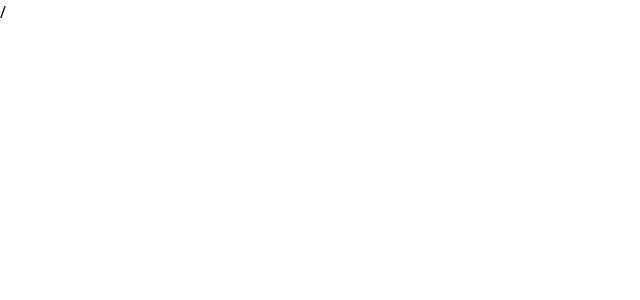
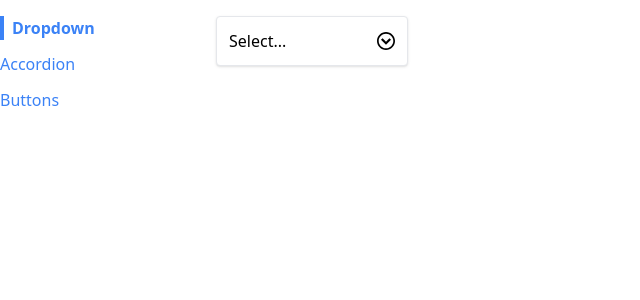
Before and after one commit to frenchie43972/components, a React (Create React App) app in the folder components/: page / in a window 1280 px wide. Shown: the top 300 px of the page, without its empty margins (0-640 px from the left). Built offline with nearby package versions, Linux system fonts and the light colour scheme.

Commit message:
finished navigation

```diff
--- a/components/src/App.js
+++ b/components/src/App.js
@@ -1,8 +1,26 @@
-import { useState } from 'react';
+import Sidebar from './components/Sidebar';
+import Route from './components/Route';
+import AccordionPage from './pages/AccordionPage';
+import DropdownPage from './pages/DropdownPage';
+import ButtonPage from './pages/ButtonPage';
 
 function App() {
     return (
-        <div></div>
+        <div className='container mx-auto grid grid-cols-6 gap-4 mt-4'>
+            <Sidebar />
+            <div className='col-span-5'>
+                <Route path="/accordion">
+                    <AccordionPage />
+                </Route>
+                <Route path="/">
+                    <DropdownPage />
+                </Route>
+                <Route path="/buttons">
+                    <ButtonPage />
+                </Route>
+            </div>
+        </div>
+
     );
 
 }
--- /dev/null
+++ b/components/src/components/Link.js
@@ -0,0 +1,32 @@
+import classNames from 'classnames';
+import useNavigation from '../hooks/use-navigation';
+
+// the 'to' prop tells us the path we want to navigate to
+// the 'children' prop will contain text inside the anchor tag
+function Link({ to, children, className, activeClassName }) {
+  // use the 'navigate' function from the navigation context in order to
+  // get the links ready for navigating the app
+  const { navigate, currentPath } = useNavigation();
+
+  const classes = classNames(
+    'text-blue-500',
+    className,
+    currentPath === to && activeClassName
+  );
+
+  const handleClick = (event) => {
+    if (event.metaKey || event.ctrlKey) {
+      return;
+    }
+    event.preventDefault();
+
+    navigate(to);
+  };
+
+  return (
+    <a className={classes} href={to} onClick={handleClick}>{children}</a>
+  );
+
+};
+
+export default Link;
--- /dev/null
+++ b/components/src/components/Route.js
@@ -0,0 +1,15 @@
+import useNavigation from '../hooks/use-navigation';
+
+
+function Route({ path, children }) {
+  // Grabbing currentPath from navigation context to use
+  const { currentPath } = useNavigation();
+
+  if (path === currentPath) {
+    return children;
+  }
+
+  return null;
+}
+
+export default Route;
--- /dev/null
+++ b/components/src/components/Sidebar.js
@@ -0,0 +1,30 @@
+import Link from "./Link";
+
+function Sidebar() {
+  const links = [
+    {label: 'Dropdown', path: '/'},
+    {label: 'Accordion', path: '/accordion'},
+    {label: 'Buttons', path: '/buttons'},
+  ];
+
+  const renderedLinks = links.map((link) => {
+    return (
+      <Link
+        key={link.label}
+        to={link.path}
+        className="mb-3"
+        activeClassName="font-bold border-l-4 border-blue-500 pl-2"
+      >
+        {link.label}
+      </Link>
+    );
+  });
+
+  return (
+    <div className="sticky top-0 overflow-y-scroll flex flex-col items-start">
+      {renderedLinks}
+    </div>
+  );
+}
+
+export default Sidebar;
--- a/components/src/context/navigation.js
+++ b/components/src/context/navigation.js
@@ -16,7 +16,7 @@
     };
 
     // Event listener for the 'popstate' event which is fired when the
-    // user navigates bak and forth in the browser
+    // user navigates back and forth in the browser
     window.addEventListener('popstate', handler);
 
     // Cleanup function that removes the event listener when the
@@ -28,10 +28,17 @@
     // run once on component mount and does no re-run on subsequent renders
   }, []);
 
+  // the function navigate uses history.pushState() to update the the browser
+  // session history but does not trigger a refresh an make it seem like a
+  // different page
+  const navigate = (to) => {
+    window.history.pushState({}, '', to);
+    setCurrentPath(to);
+  };
+
   // The Provider component returns this with the value prop that grant the children
   // of the component access to the prop 'value'
-  return <NavigationContext.Provider value={{}}>
-    {currentPath}
+  return <NavigationContext.Provider value={{ currentPath, navigate}}>
     {children}
   </NavigationContext.Provider>
 }
--- /dev/null
+++ b/components/src/hooks/use-navigation.js
@@ -0,0 +1,9 @@
+import { useContext } from 'react';
+import NavigationContext from '../context/navigation';
+
+
+function useNavigation() {
+  return useContext(NavigationContext);
+}
+
+export default useNavigation;
--- a/components/src/pages/AccordionPage.js
+++ b/components/src/pages/AccordionPage.js
@@ -1,5 +1,5 @@
-import Button from "./components/Button";
 import Accordion from "../components/Accordion";
+import Button from '../components/Button';
 import { ImPacman, ImEvil2, ImPointRight } from "react-icons/im";
 
 function AccordionPage() {
--- a/components/src/pages/ButtonPage.js
+++ b/components/src/pages/ButtonPage.js
@@ -3,7 +3,6 @@
 
 function ButtonPage() {
     const handleClick = () => {
-        console.log('Click');
     };
     return (
 
```
